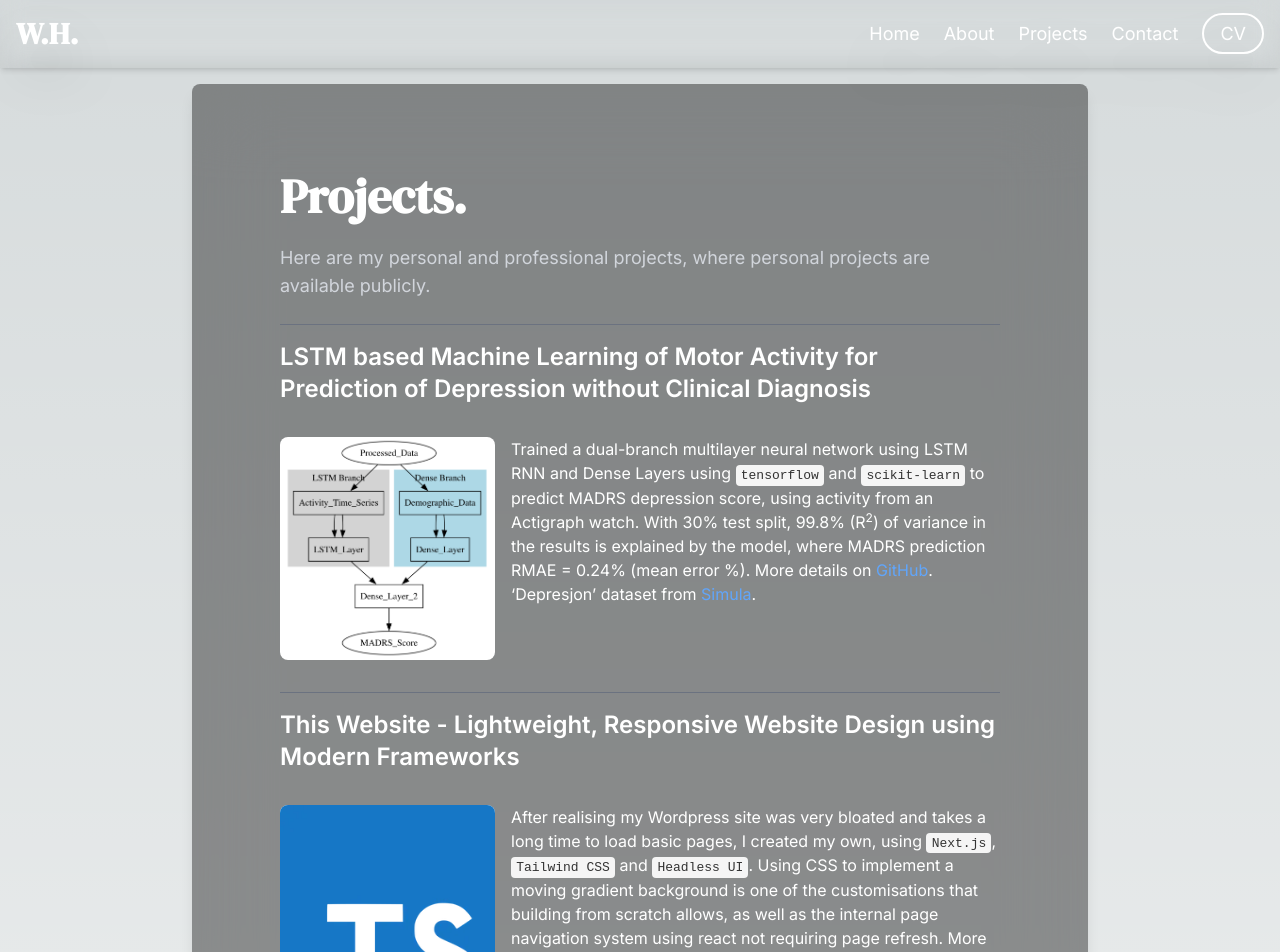
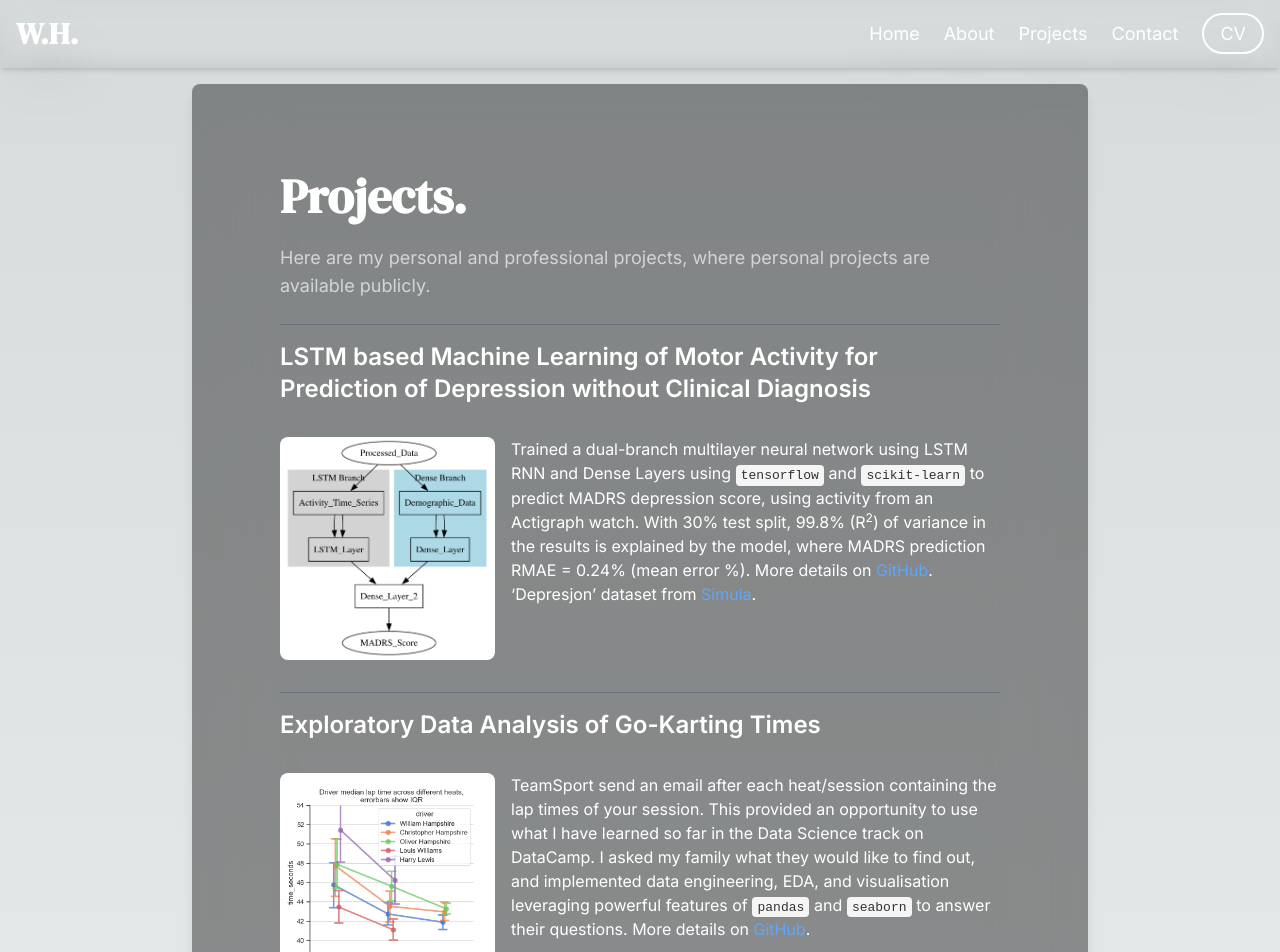
Before and after one commit to willhampshire/portfolio-website, a Next.js app: page /projects in a window 1280 px wide. Shown: the top 952 px of the page. Built offline with nearby package versions, Linux system fonts and the light colour scheme.

Commit message:
Added karting

```diff
--- a/app/projects/page.tsx
+++ b/app/projects/page.tsx
@@ -29,6 +29,27 @@ export default function ProjectsPage() {
                                 .{' '}‘Depresjon’ dataset from{' '}
                                 <HyperLink href={"https://datasets.simula.no/depresjon/"}
                                            external={true} text={"Simula"}/>.
+                            </>
+                        }
+                    />
+
+                    <ProjectUnit
+                        title="Exploratory Data Analysis of Go-Karting Times"
+                        imageSrc="/median_catplot.png"
+                        classNameImage={"image-project-sm md:image-project"}
+                        description={
+                            <>
+                                TeamSport send an email after each heat/session containing the lap times of your session.
+                                This provided an opportunity to use what I have learned so far in the Data Science track
+                                on DataCamp. I asked my family what they would like to find out,
+                                 and implemented data engineering, EDA, and visualisation leveraging
+                                powerful features of{' '}
+                                <span className="inline-code">pandas</span>{' '}and{' '}<span className="inline-code">seaborn</span>
+                                {' '} to answer their questions.
+                                More details on{' '}
+                                <HyperLink href={"https://github.com/willhampshire/karting"}
+                                           external={true} text={"GitHub"}/>
+                                .
                             </>
                         }
                     />
```
Also changed, not shown: public/median_catplot.png (added).
